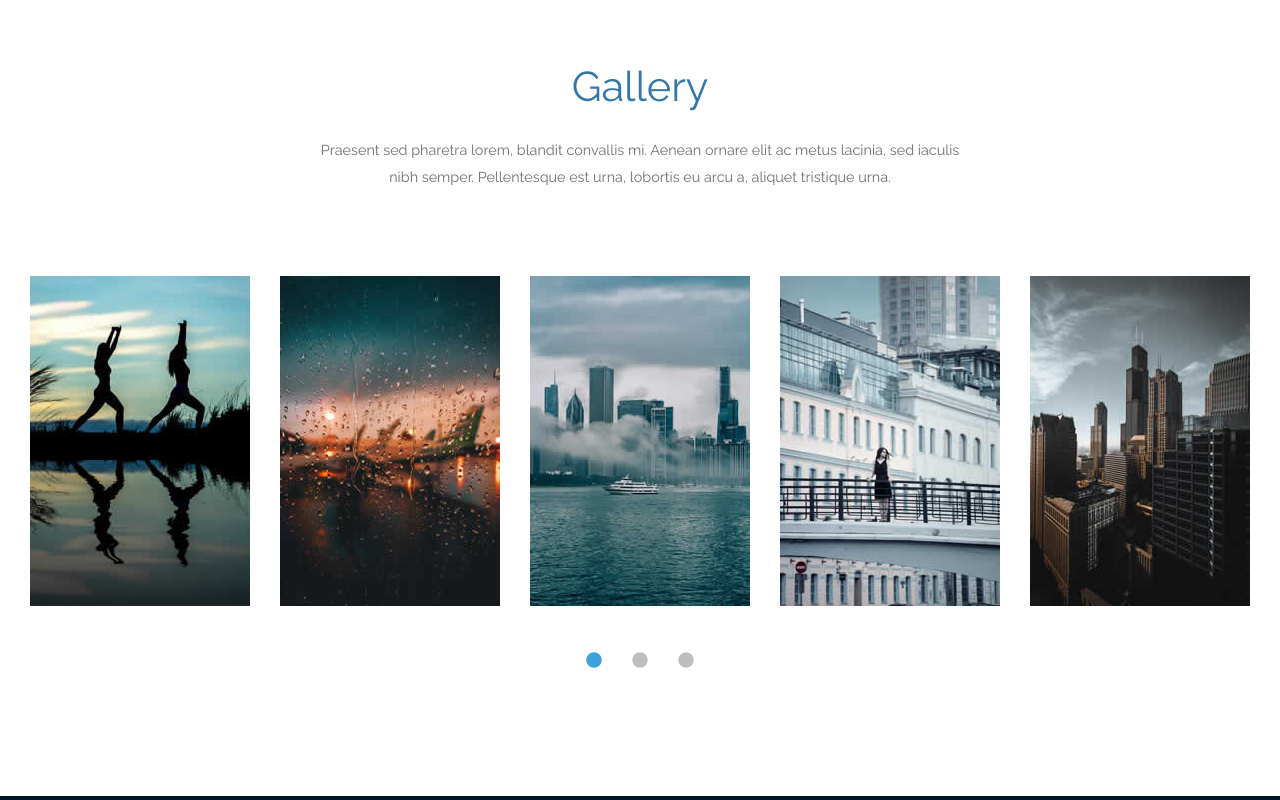
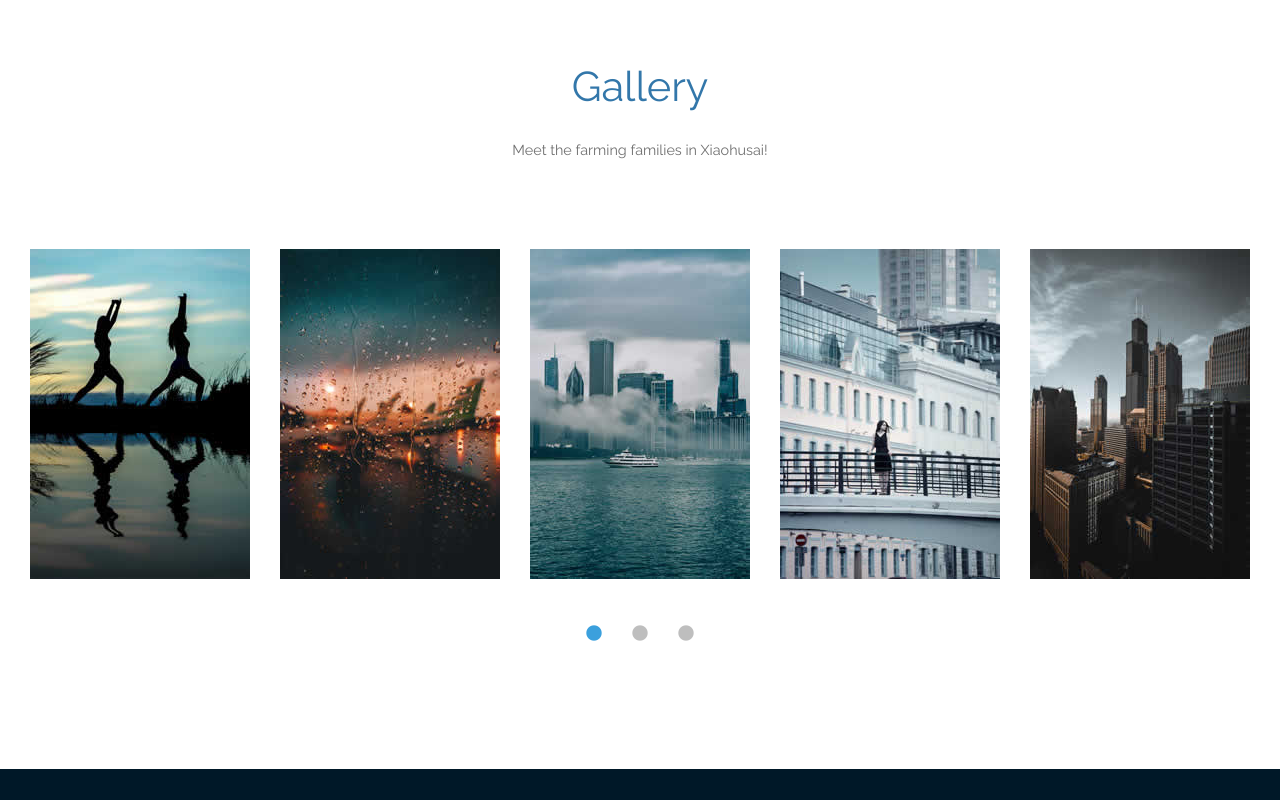
Before and after one commit to jyleepandas/ILC-Jylee, a plain HTML site: page index.html in a window 1280 px wide. Shown: the part 3160-3960 px from the top of the page. Drawn offline with Linux system fonts and the light colour scheme.

Commit message:
update whee

```diff
--- a/index.html
+++ b/index.html
@@ -188,7 +188,7 @@ https://www.tooplate.com/view/2117-infinite-loop
           <div class="text-center col-12">
               <h2 class="tm-text-primary tm-section-title mb-4">Gallery</h2>
               <p class="mx-auto tm-section-desc">
-                Praesent sed pharetra lorem, blandit convallis mi. Aenean ornare elit ac metus lacinia, sed iaculis nibh semper. Pellentesque est urna, lobortis eu arcu a, aliquet tristique urna.
+                Meet the farming families in Xiaohusai!
               </p>
           </div>
         </div>
```
